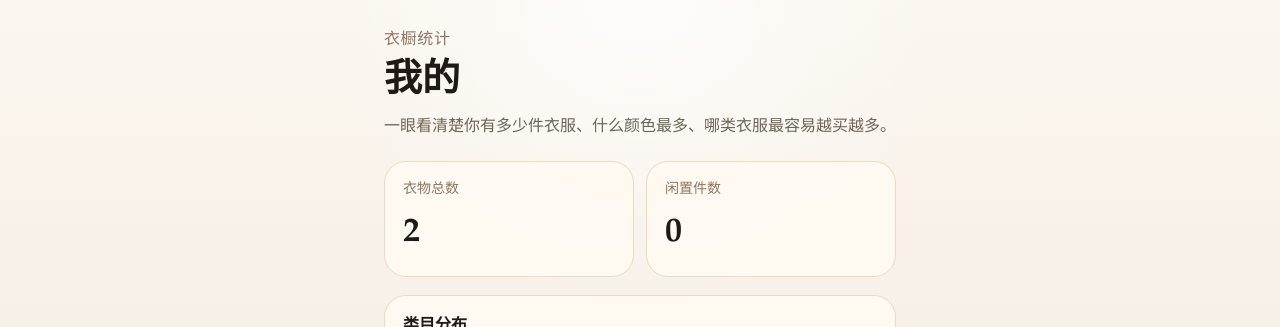
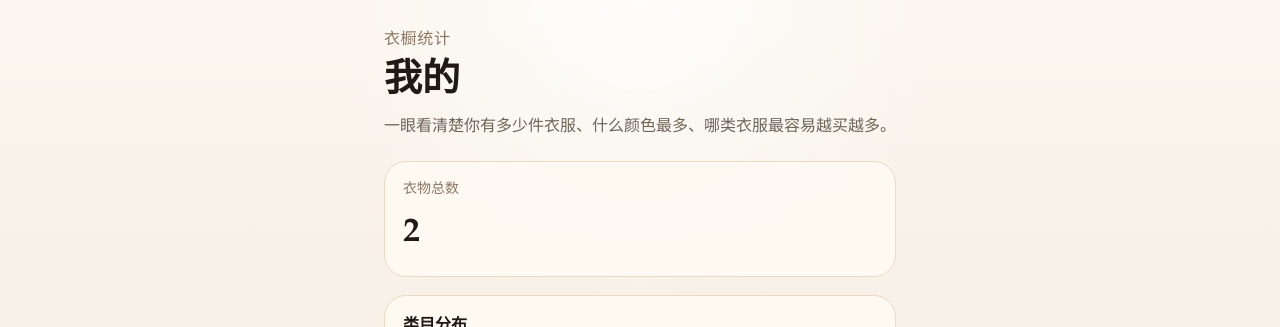
Before and after one commit to pandacoffee-ghost/closingast, a Next.js app: page /settings in a window 1280 px wide. Shown: the top 327 px of the page. Built offline with nearby package versions, Linux system fonts and the light colour scheme; no server answers.

Commit message:
refactor: remove idle concept from stats

```diff
--- a/app/settings/page.tsx
+++ b/app/settings/page.tsx
@@ -37,16 +37,10 @@ export default async function SettingsPage() {
         <section
           style={{
             display: "grid",
-            gridTemplateColumns: "repeat(2, minmax(0, 1fr))",
             gap: "12px"
           }}
         >
-          {[
-            { label: "衣物总数", value: stats.totalCount },
-            { label: "闲置件数", value: stats.idleCount }
-          ].map((item) => (
           <article
-              key={item.label}
             style={{
               display: "grid",
               gap: "8px",
@@ -56,10 +50,9 @@ export default async function SettingsPage() {
               border: "1px solid #eadbc2"
             }}
           >
-              <span style={{ color: "#8b7764", fontSize: "14px" }}>{item.label}</span>
-              <strong style={{ fontSize: "34px", lineHeight: 1 }}>{item.value}</strong>
+            <span style={{ color: "#8b7764", fontSize: "14px" }}>衣物总数</span>
+            <strong style={{ fontSize: "34px", lineHeight: 1 }}>{stats.totalCount}</strong>
           </article>
-          ))}
         </section>
 
         <section
--- a/lib/items/queries.ts
+++ b/lib/items/queries.ts
@@ -162,25 +162,19 @@ export async function getWardrobeStats() {
   const supabase = createSupabaseServerClient();
 
   if (supabase) {
-    const { data } = await supabase.from("items").select("category, color, status");
+    const { data } = await supabase.from("items").select("category, color");
 
     if (data) {
       const categoryCounts = new Map<string, number>();
       const colorCounts = new Map<string, number>();
-      let idleCount = 0;
 
       for (const item of data) {
         categoryCounts.set(item.category, (categoryCounts.get(item.category) ?? 0) + 1);
         colorCounts.set(item.color, (colorCounts.get(item.color) ?? 0) + 1);
-
-        if (item.status === "idle") {
-          idleCount += 1;
-        }
       }
 
       return {
         totalCount: data.length,
-        idleCount,
         categoryBreakdown: Array.from(categoryCounts.entries()).map(([label, count]) => ({
           label,
           count
@@ -195,20 +189,14 @@ export async function getWardrobeStats() {
 
   const categoryCounts = new Map<string, number>();
   const colorCounts = new Map<string, number>();
-  let idleCount = 0;
 
   for (const item of sampleItems) {
     categoryCounts.set(item.category, (categoryCounts.get(item.category) ?? 0) + 1);
     colorCounts.set(item.color, (colorCounts.get(item.color) ?? 0) + 1);
-
-    if (item.status === "idle") {
-      idleCount += 1;
-    }
   }
 
   return {
     totalCount: sampleItems.length,
-    idleCount,
     categoryBreakdown: Array.from(categoryCounts.entries()).map(([label, count]) => ({
       label,
       count
```
Also changed, not shown: 1 other file (tests, documents, lock files or other folders). Lines whose indentation alone changed are shown as unchanged.
